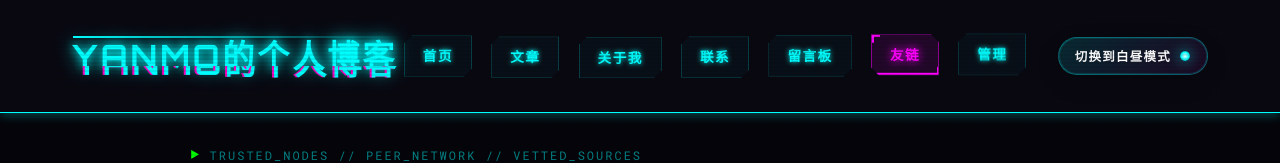
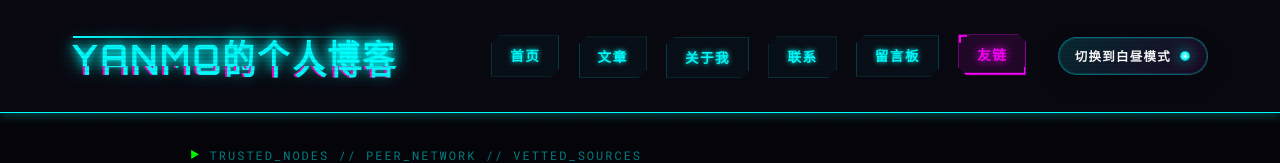
Before and after one commit to YanMo5/moyan, a website: page pages/links.html in a window 1280 px wide. Shown: the top 163 px of the page. Drawn offline with Linux system fonts and the light colour scheme; no server answers.

Commit message:
Update links.html

```diff
--- a/pages/links.html
+++ b/pages/links.html
@@ -29,7 +29,6 @@
                     <li><a href="contact.html"><span class="shimmer"></span>联系</a></li>
                     <li><a href="guestbook.html"><span class="shimmer"></span>留言板</a></li>
                     <li><a href="links.html" class="active"><span class="shimmer"></span>友链</a></li>
-                    <li><a href="admin.html"><span class="shimmer"></span>管理</a></li>
                 </ul>
                 <div class="nav-actions">
                     <button class="theme-toggle">切换到白昼模式</button>
```
